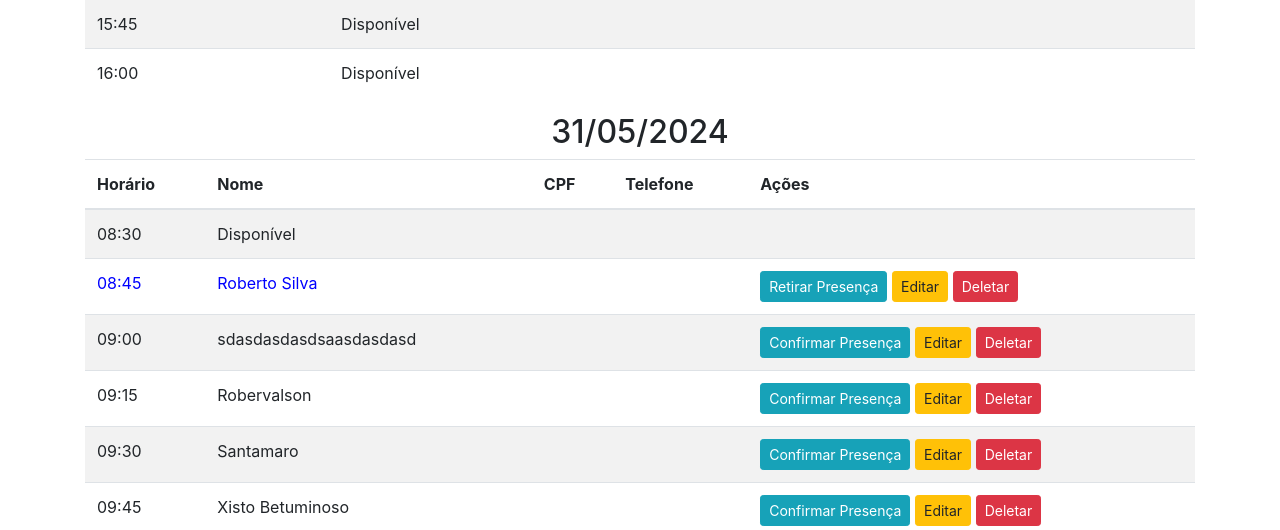
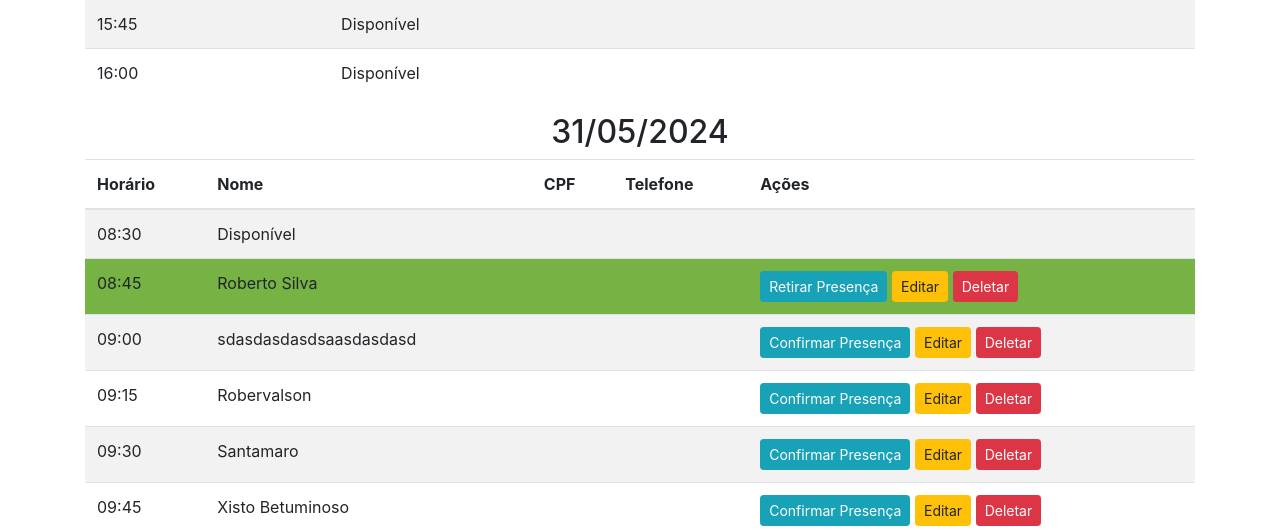
Before and after one commit to juleklazura/CRAS-agendamento, a Flask app: page /listar in a window 1280 px wide. Shown: the part 5689-6219 px from the top of the page. Run offline with Flask 3, Linux system fonts and the light colour scheme; some libraries are stand-ins or nearby versions.

Commit message:
background verde de presença

```diff
--- a/templates/listar.html
+++ b/templates/listar.html
@@ -4,7 +4,7 @@
 <div class="mt-5">
     <style>
         .presence td {
-            color: blue !important;
+            background-color: #76b344;;
         }
     </style>
     {% with messages = get_flashed_messages(with_categories=true) %}
```
Also changed, not shown: agendamentos.db.
